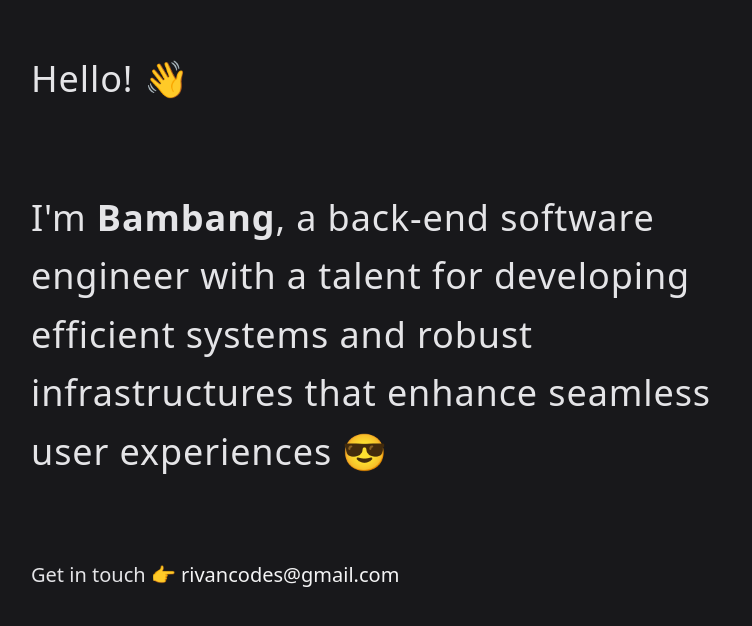
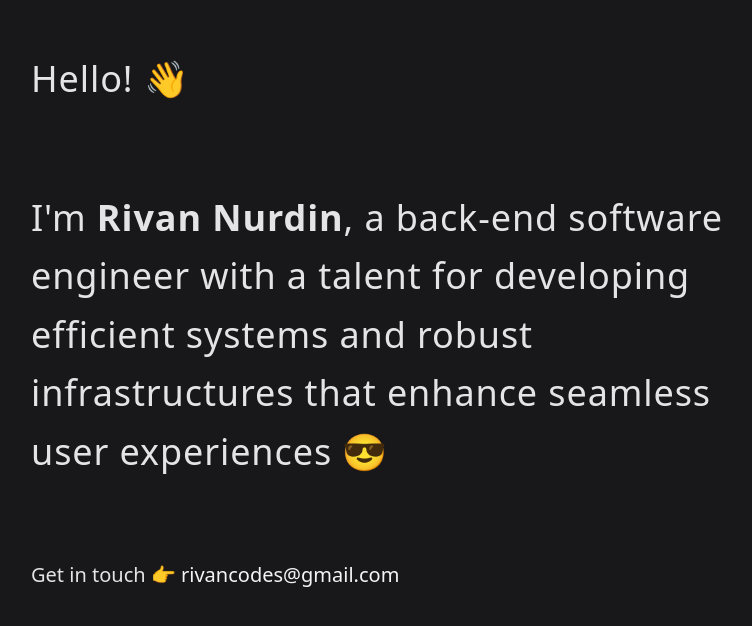
Before and after one commit to rivannurdin/nuraeni-rivan, a Vue app: page / in a window 1280 px wide. Shown: the part 158-784 px from the top of the page, without its empty margins (137-889 px from the left). Built offline with nearby package versions, Linux system fonts and the light colour scheme.

Commit message:
update intro

```diff
--- a/src/components/Intro.vue
+++ b/src/components/Intro.vue
@@ -10,8 +10,8 @@ const count = ref(0)
 
 <template>
     <div class="intro text-light py-32 font-light text-zinc-200">
-        <h1 class="text-4xl tracking-wide leading-relaxed my-20">{{ msg }}</h1>
-        <h2 class="text-4xl tracking-wide leading-relaxed my-20 max-w-3xl">I'm <span class="font-bold">Bambang</span>, a back-end software engineer with a talent for developing efficient systems and robust infrastructures that enhance seamless user experiences 😎</h2>
+        <h1 class="max-lg:text-4xl max-md:text-3xl max-sm:text-3xl max-lg:tracking-wide max-md:tracking-wide max-sm:tracking-wide max-lg:leading-relaxed max-md:leading-relaxed max-sm:leading-relaxed my-20">{{ msg }}</h1>
+        <h2 class="max-lg:text-4xl max-md:text-3xl max-sm:text-3xl max-lg:tracking-wide max-md:tracking-wide max-sm:tracking-wide max-lg:leading-relaxed max-md:leading-relaxed max-sm:leading-relaxed my-20 max-w-3xl">I'm <span class="font-bold">Rivan Nurdin</span>, a back-end software engineer with a talent for developing efficient systems and robust infrastructures that enhance seamless user experiences 😎</h2>
         <h3 class="text-xl my-20">Get in touch 👉 <a class="text" href="mailto:rivancodes@gmail.com">rivancodes@gmail.com</a></h3>
     </div>
 </template>
```
